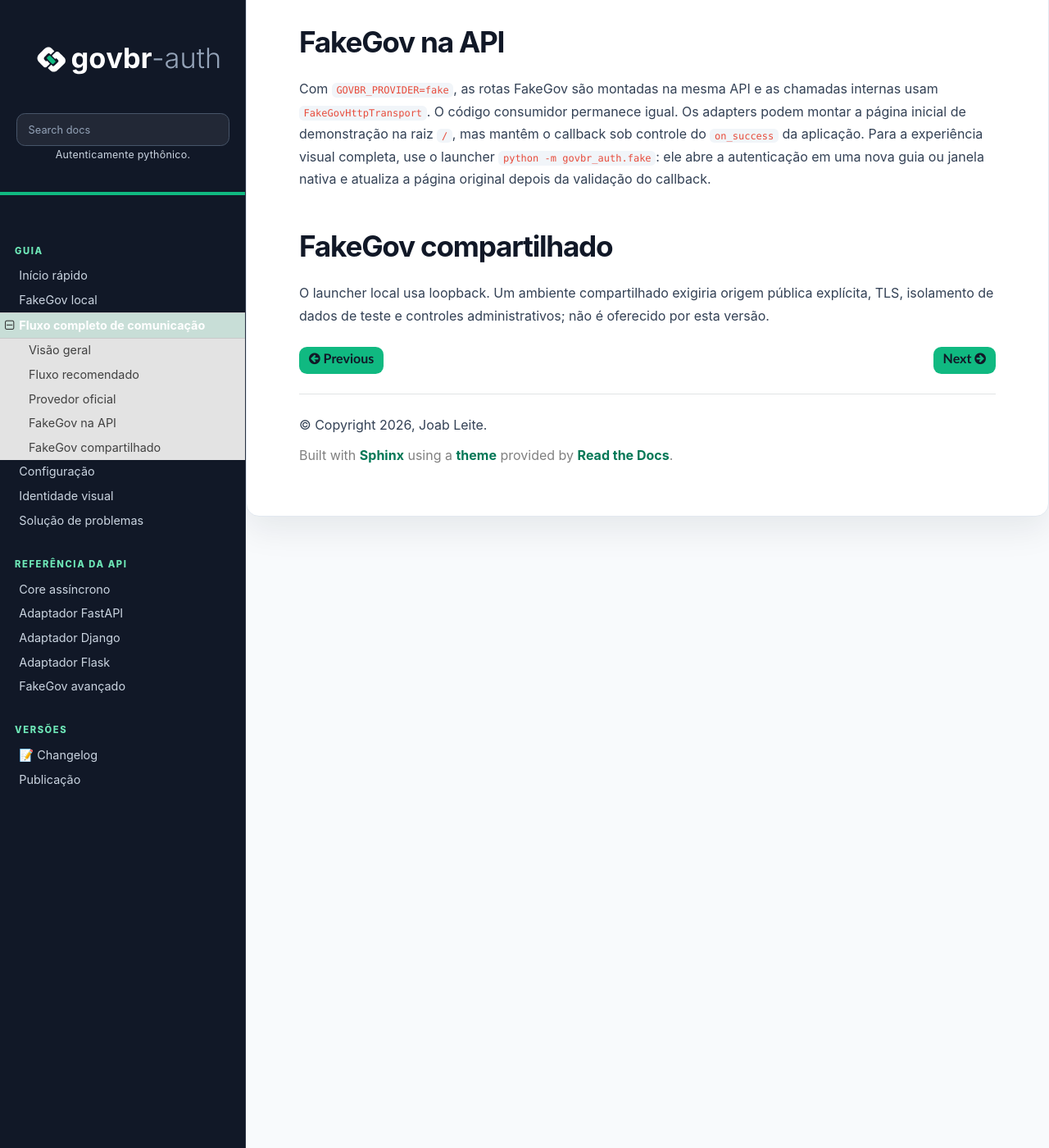
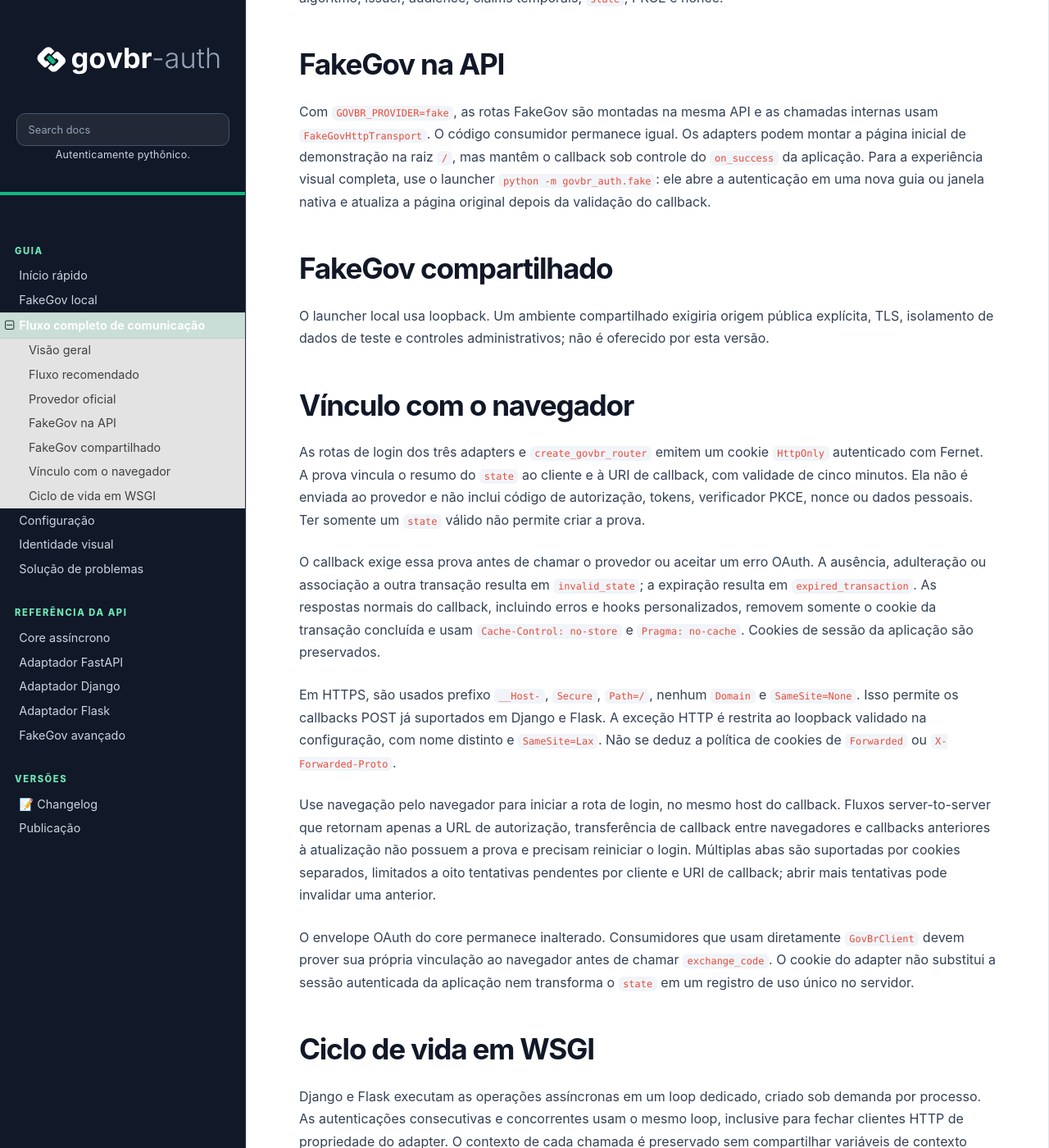
Before and after one commit to cereja-project/govbr_auth, a Sphinx documentation site: the page built from docs/guide/communication-flow.rst, in a window 1280 px wide and 1400 px high, scrolled down 2121 px. Shown: the whole window at 82% size. Built offline with Sphinx 7.4.7 and the Read the Docs theme 3.1.0, drawn with Linux system fonts in a browser that asks for light colours; some web fonts are replaced; some of the changed text lies outside the part shown.

Commit message:
chore(docs): enhance docs

```diff
--- a/docs/guide/communication-flow.rst
+++ b/docs/guide/communication-flow.rst
@@ -22,8 +22,9 @@
     GOVBR_REDIRECT_URI=https://api-dev.example.com/auth/govbr/callback
 
 O frontend inicia ``/auth/govbr/login``. Depois da autorização, o navegador
-retorna ao callback; o backend mantém ``state``, nonce e PKCE, troca o código,
-valida o ID Token e consulta ``userinfo``.
+retorna ao callback; o adapter verifica uma prova de navegador independente
+do ``state`` antes de qualquer troca de código. O core valida a transação,
+troca o código com PKCE, valida o ID Token e consulta ``userinfo``.
 
 Use HTTPS em toda comunicação com o provedor oficial. Em mobile, o fluxo deve
 abrir no navegador nativo, sem WebView. A página que recebe o ``code`` deve
@@ -66,3 +67,56 @@
 O launcher local usa loopback. Um ambiente compartilhado exigiria origem
 pública explícita, TLS, isolamento de dados de teste e controles
 administrativos; não é oferecido por esta versão.
+
+Vínculo com o navegador
+----------------------
+
+As rotas de login dos três adapters e ``create_govbr_router`` emitem um cookie
+``HttpOnly`` autenticado com Fernet. A prova vincula o resumo do ``state`` ao
+cliente e à URI de callback, com validade de cinco minutos. Ela não é enviada
+ao provedor e não inclui código de autorização, tokens, verificador PKCE, nonce
+ou dados pessoais. Ter somente um ``state`` válido não permite criar a prova.
+
+O callback exige essa prova antes de chamar o provedor ou aceitar um erro OAuth.
+A ausência, adulteração ou associação a outra transação resulta em
+``invalid_state``; a expiração resulta em ``expired_transaction``. As respostas
+normais do callback, incluindo erros e hooks personalizados, removem somente
+o cookie da transação concluída e usam ``Cache-Control: no-store`` e
+``Pragma: no-cache``. Cookies de sessão da aplicação são preservados.
+
+Em HTTPS, são usados prefixo ``__Host-``, ``Secure``, ``Path=/``, nenhum
+``Domain`` e ``SameSite=None``. Isso permite os callbacks POST já suportados em
+Django e Flask. A exceção HTTP é restrita ao loopback validado na configuração,
+com nome distinto e ``SameSite=Lax``. Não se deduz a política de cookies de
+``Forwarded`` ou ``X-Forwarded-Proto``.
+
+Use navegação pelo navegador para iniciar a rota de login, no mesmo host do
+callback. Fluxos server-to-server que retornam apenas a URL de autorização,
+transferência de callback entre navegadores e callbacks anteriores à atualização
+não possuem a prova e precisam reiniciar o login. Múltiplas abas são suportadas
+por cookies separados, limitados a oito tentativas pendentes por cliente e URI
+de callback; abrir mais tentativas pode invalidar uma anterior.
+
+O envelope OAuth do core permanece inalterado. Consumidores que usam diretamente
+``GovBrClient`` devem prover sua própria vinculação ao navegador antes de chamar
+``exchange_code``. O cookie do adapter não substitui a sessão autenticada da
+aplicação nem transforma o ``state`` em um registro de uso único no servidor.
+
+Ciclo de vida em WSGI
+--------------------
+
+Django e Flask executam as operações assíncronas em um loop dedicado, criado
+sob demanda por processo. As autenticações consecutivas e concorrentes usam o
+mesmo loop, inclusive para fechar clientes HTTP de propriedade do adapter.
+O contexto de cada chamada é preservado sem compartilhar variáveis de contexto
+entre requisições.
+
+Prefira fornecer ``settings`` ao adapter e chamar ``auth.close()`` no
+encerramento do worker. Um runtime fornecido pela aplicação é emprestado: o
+adapter não o fecha. Para encerrar um runtime usado por WSGI no mesmo loop,
+use ``govbr_auth.adapters._sync.run_sync(runtime.aclose)``; não use
+``asyncio.run(runtime.aclose())`` em um loop diferente.
+
+Crie e utilize os recursos HTTP depois do fork do worker. Não compartilhe um
+runtime HTTP já utilizado com outro processo ou loop ASGI independente. O loop
+WSGI não altera o ciclo de vida nativo do adapter FastAPI.
```
Also changed, not shown: AGENTS.md (+6 -0 lines), CHANGELOG.md (+15 -0 lines), README.md (+22 -0 lines).
